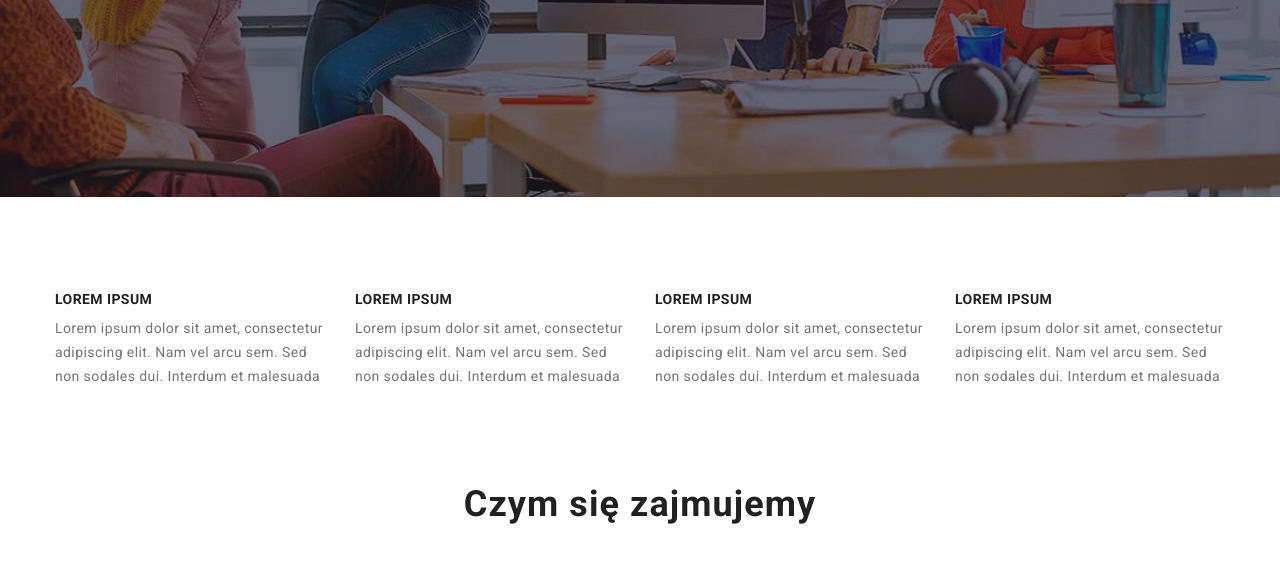
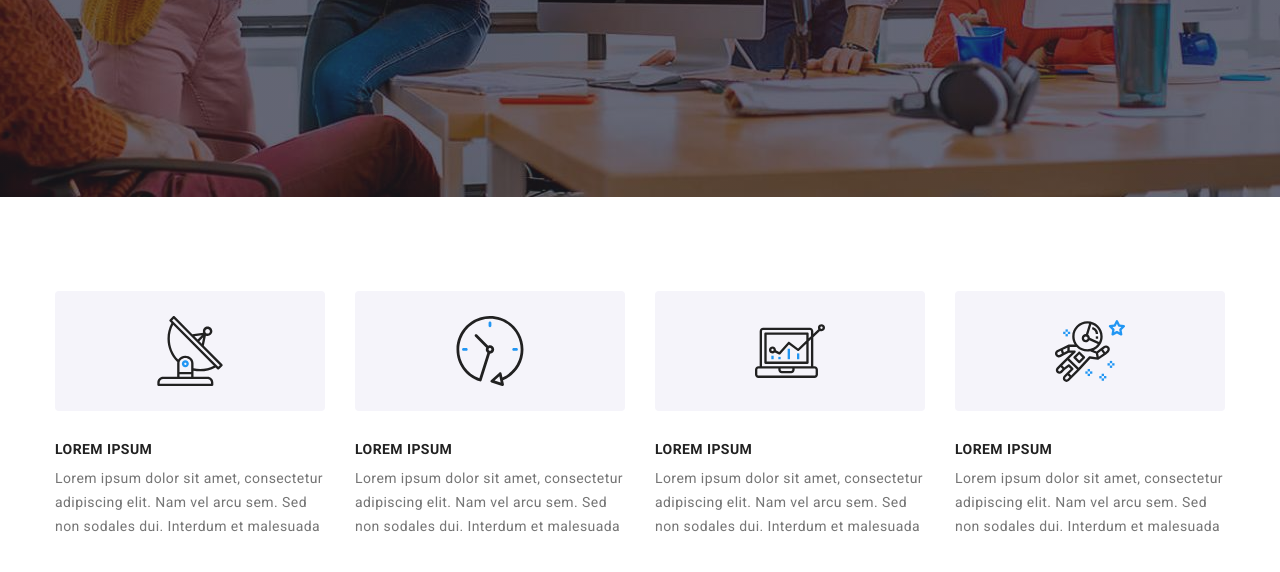
Before and after one commit to DariaOskaOssowska/goit-markup-hw-04, a plain HTML site: page index.html in a window 1280 px wide. Shown: the part 484-1056 px from the top of the page. Drawn offline with nearby package versions, Linux system fonts and the light colour scheme.

Commit message:
Dodanie i ostylowanie ikon oraz bg w sekcji hero-down-side

```diff
--- a/css/styles.css
+++ b/css/styles.css
@@ -241,6 +241,16 @@ img {
   align-items: center;
 }
 
+.hero-list-icon-bg {
+  display: flex;
+  align-items: center;
+  justify-content: center;
+  height: 120px;
+  margin-bottom: 30px;
+  border-radius: 4px;
+  background-color: var(--grey-bgc);
+}
+
 .hero-third-header {
   font-weight: 700;
   font-size: 14px;
@@ -318,11 +328,6 @@ img {
   background-color: var(--grey-bgc);
 }
 
-/* .team-content-wraper {
-  padding-top: 30px;
-  margin-bottom: 10px;
-} */
-
 .team-third-header-name {
   margin-top: 30px;
   margin-bottom: 10px;
@@ -332,6 +337,11 @@ img {
 .team-list-job {
   margin-bottom: 30px;
   color: var(--second-colorFont);
+
+  /* .team-content-wraper {
+  padding-top: 30px;
+  margin-bottom: 10px;
+} */
 }
 /* =======  END OUR TEAM ======== */
 /* ========== END MAIN ========== */
--- a/index.html
+++ b/index.html
@@ -69,7 +69,11 @@
             <div class="container">
                 <ul class="hero-list list">
                     <li class="hero-list-item">
-                        <!-- <svg class="hero-list-icon" width="65.32" height="70"><use href="./images/svg/icons.svg#icon-antenna"></use></svg> -->
+                        <div class="hero-list-icon-bg">
+                            <svg class="hero-list-icon icon" width="70" height="70">
+                                <use href="./images/svg/icons.svg#icon-antenna"></use>
+                            </svg>
+                        </div>
                         <h3 class="hero-third-header">lorem ipsum</h3>
                         <p class="hero-description">Lorem ipsum dolor sit amet, consectetur adipiscing elit. Nam vel
                             arcu
@@ -78,6 +82,11 @@
                             Interdum et malesuada</p>
                     </li>
                     <li class="hero-list-item">
+                        <div class="hero-list-icon-bg">
+                            <svg class="hero-list-icon icon" width="70" height="70">
+                                <use href="./images/svg/icons.svg#icon-clock"></use>
+                            </svg>
+                        </div>
                         <h3 class="hero-third-header">lorem ipsum</h3>
                         <p class="hero-description">Lorem ipsum dolor sit amet, consectetur adipiscing elit. Nam vel
                             arcu
@@ -86,6 +95,11 @@
                             Interdum et malesuada</p>
                     </li>
                     <li class="hero-list-item">
+                        <div class="hero-list-icon-bg">
+                            <svg class="hero-list-icon" width="70" height="70">
+                                <use href="./images/svg/icons.svg#icon-diagram"></use>
+                            </svg>
+                        </div>
                         <h3 class="hero-third-header">lorem ipsum</h3>
                         <p class="hero-description">Lorem ipsum dolor sit amet, consectetur adipiscing elit. Nam vel
                             arcu
@@ -94,6 +108,11 @@
                             Interdum et malesuada</p>
                     </li>
                     <li class="hero-list-item">
+                        <div class="hero-list-icon-bg">
+                            <svg class="hero-list-icon" width="70" height="70">
+                                <use href="./images/svg/icons.svg#icon-astronaut"></use>
+                            </svg>
+                        </div>
                         <h3 class="hero-third-header">lorem ipsum</h3>
                         <p class="hero-description">Lorem ipsum dolor sit amet, consectetur adipiscing elit. Nam vel
                             arcu
```
